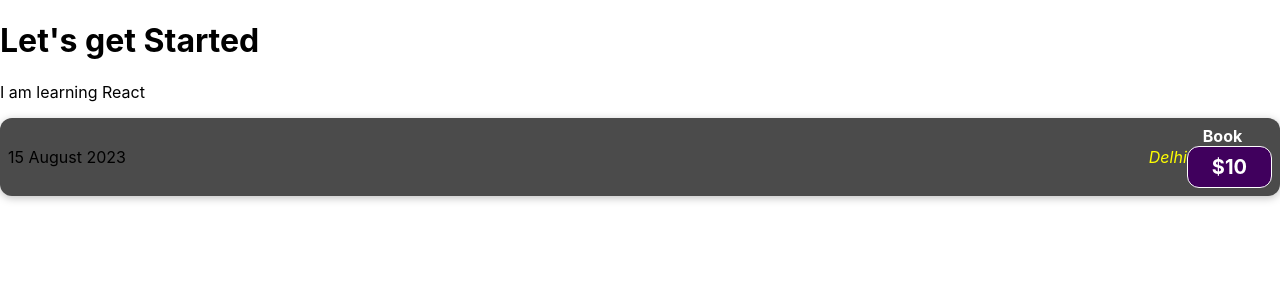
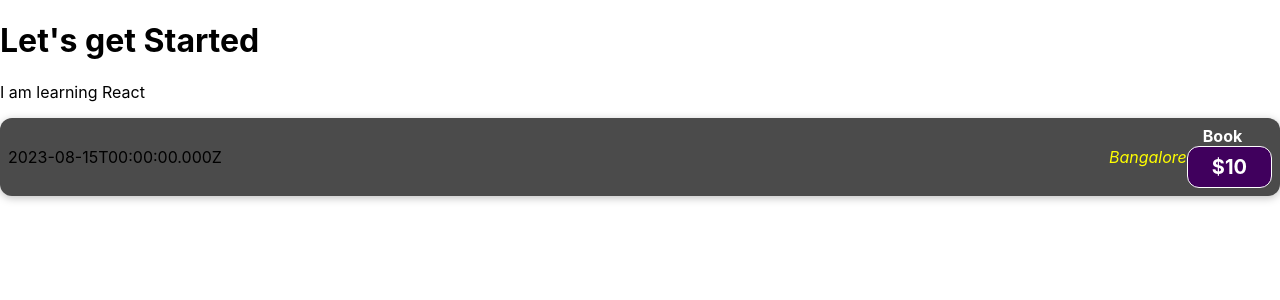
Before and after one commit to Ayanadiya/project-one, a React (Create React App) app: page / in a window 1280 px wide. Shown: the top 300 px of the page. Built offline with nearby package versions, Linux system fonts and the light colour scheme.

Commit message:
Learned to use Javascript inside JSX

```diff
--- a/src/components/ExpenseItem.js
+++ b/src/components/ExpenseItem.js
@@ -1,12 +1,16 @@
 import './ExpenseItem.css'
 function ExpenseItem(){
+    const expenseDate=new Date(2023, 7, 15).toISOString();
+    const expenseTitle='Book';
+    const expenseAmount=10;
+    const expenseLocation="Bangalore";
 return(
     <div className="expense-item">
-      <div className="expense-item__description">15 August 2023</div>
-      <div className="expense-item__location">Delhi</div>
+      <div className="expense-item__description">{expenseDate}</div>
+      <div className="expense-item__location">{expenseLocation}</div>
       <div>
-        <h2>Book</h2>
-        <div className="expense-item__price">$10</div>
+        <h2>{expenseTitle}</h2>
+        <div className="expense-item__price">${expenseAmount}</div>
       </div>
     </div>
 )
```
